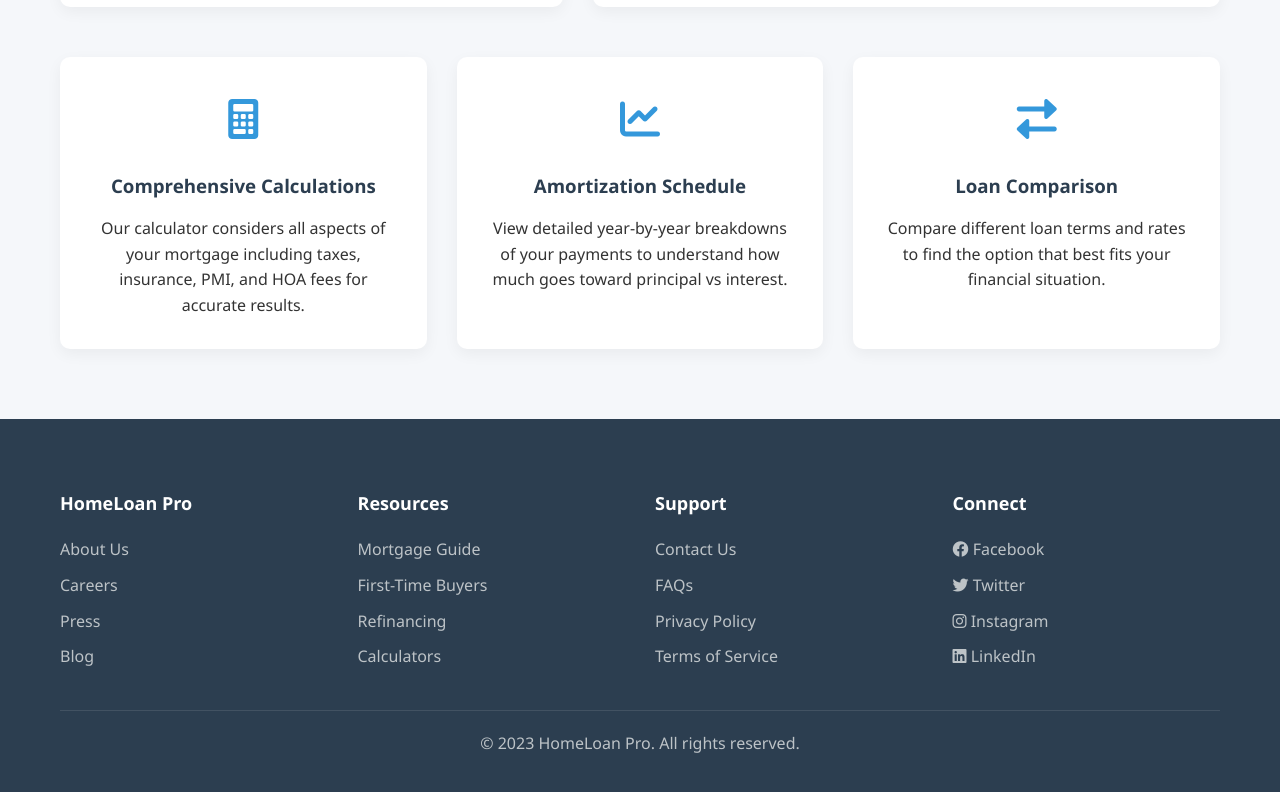
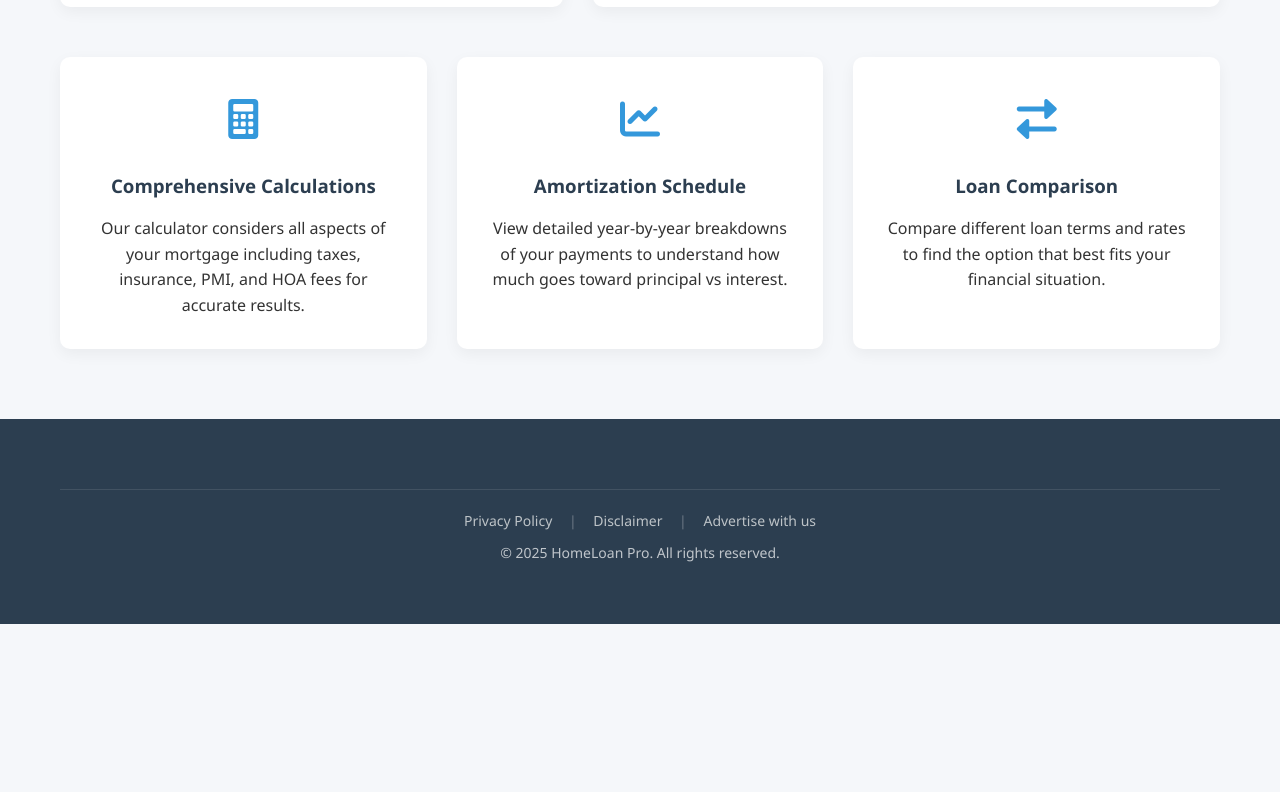
Before and after one commit to skaishetty580/FinanceCalculators-All, a plain HTML site: page index.html in a window 1280 px wide. Shown: the part 1733-2525 px from the top of the page. After the commit the page ends 2357 px from the top, so only its background shows below. Drawn offline with nearby package versions, Linux system fonts and the light colour scheme.

Commit message:
Update index.html

```diff
--- a/index.html
+++ b/index.html
@@ -760,56 +760,64 @@
             </div>
         </section>
     </main>
-
     <footer>
-        <div class="container">
-            <div class="footer-content">
-                <div class="footer-column">
-                    <h4>HomeLoan Pro</h4>
-                    <ul>
-                        <li><a href="#">About Us</a></li>
-                        <li><a href="#">Careers</a></li>
-                        <li><a href="#">Press</a></li>
-                        <li><a href="#">Blog</a></li>
-                    </ul>
-                </div>
-
-                <div class="footer-column">
-                    <h4>Resources</h4>
-                    <ul>
-                        <li><a href="#">Mortgage Guide</a></li>
-                        <li><a href="#">First-Time Buyers</a></li>
-                        <li><a href="#">Refinancing</a></li>
-                        <li><a href="#">Calculators</a></li>
-                    </ul>
-                </div>
-
-                <div class="footer-column">
-                    <h4>Support</h4>
-                    <ul>
-                        <li><a href="#">Contact Us</a></li>
-                        <li><a href="#">FAQs</a></li>
-                        <li><a href="#">Privacy Policy</a></li>
-                        <li><a href="#">Terms of Service</a></li>
-                    </ul>
-                </div>
-
-                <div class="footer-column">
-                    <h4>Connect</h4>
-                    <ul>
-                        <li><a href="#"><i class="fab fa-facebook"></i> Facebook</a></li>
-                        <li><a href="#"><i class="fab fa-twitter"></i> Twitter</a></li>
-                        <li><a href="#"><i class="fab fa-instagram"></i> Instagram</a></li>
-                        <li><a href="#"><i class="fab fa-linkedin"></i> LinkedIn</a></li>
-                    </ul>
-                </div>
+    <div class="container">
+        <div class="copyright">
+            <div class="legal-links">
+                <a href="privacy-policy.html">Privacy Policy</a>
+                <span class="separator">|</span>
+                <a href="disclaimer.html">Disclaimer</a>
+                <span class="separator">|</span>
+                <a href="advertise.html">Advertise with us</a>
             </div>
-
-            <div class="copyright">
-                <p>&copy; 2023 HomeLoan Pro. All rights reserved.</p>
+            <div class="copyright-text">
+                &copy; <span id="current-year"></span> HomeLoan Pro. All rights reserved.
             </div>
         </div>
-    </footer>
+    </div>
+</footer>
+
+<style>
+    .copyright {
+        text-align: center;
+        padding: 20px 0;
+        border-top: 1px solid rgba(255, 255, 255, 0.1);
+        color: #bdc3c7;
+        font-size: 14px;
+    }
+
+    .legal-links {
+        margin-bottom: 10px;
+    }
+
+    .legal-links a {
+        color: #bdc3c7;
+        text-decoration: none;
+        transition: color 0.3s;
+        padding: 0 8px;
+    }
+
+    .legal-links a:hover {
+        color: white;
+        text-decoration: underline;
+    }
+
+    .separator {
+        margin: 0 5px;
+        color: rgba(255, 255, 255, 0.3);
+    }
+
+    .copyright-text {
+        color: rgba(255, 255, 255, 0.7);
+        display: block;
+        margin-top: 8px;
+    }
+</style>
+
+<script>
+    // Automatically update copyright year
+    document.getElementById('current-year').textContent = new Date().getFullYear();
+</script>
 
     <script src="https://cdn.jsdelivr.net/npm/chart.js"></script>
     <script>
```
